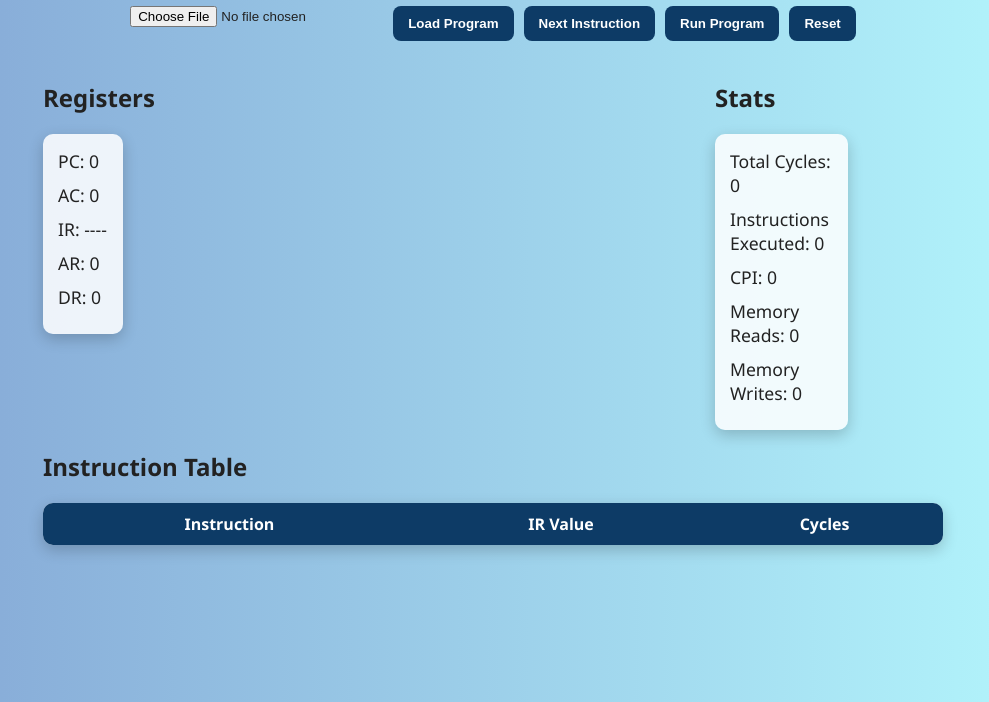
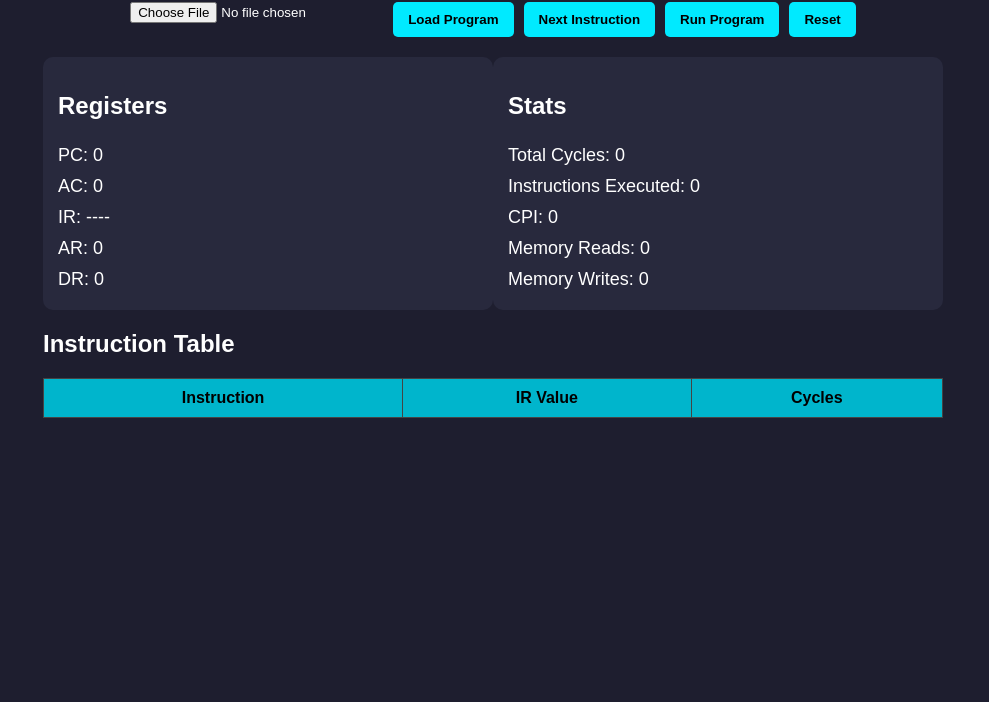
Before and after one commit to ShahadAlblooshi/cpu-simulator, a plain HTML site: page index.html in a window 1280 px wide. Shown: the part 98-800 px from the top of the page, without its empty margins (147-1136 px from the left). Drawn offline with Linux system fonts and the light colour scheme.

Commit message:
Update style.css

```diff
--- a/style.css
+++ b/style.css
@@ -1,7 +1,7 @@
 body {
-  font-family: 'Segoe UI', Tahoma, Geneva, Verdana, sans-serif;
-  background: linear-gradient(to right, #83a4d4, #b6fbff);
-  color: #222;
+  background: #1e1e2f;
+  color: white;
+  font-family: Arial, sans-serif;
   margin: 0;
   padding: 0;
 }
@@ -14,76 +14,60 @@ body {
 
 h1 {
   text-align: center;
-  margin-bottom: 20px;
-  color: #0d3b66;
+  color: #00eaff;
 }
 
 .controls {
   display: flex;
+  gap: 10px;
   justify-content: center;
-  gap: 10px;
   margin-bottom: 20px;
 }
 
-.controls button {
+button {
   padding: 10px 15px;
+  background: #00eaff;
   border: none;
-  border-radius: 8px;
-  background-color: #0d3b66;
-  color: white;
+  border-radius: 5px;
   cursor: pointer;
   font-weight: bold;
-  transition: 0.3s;
 }
 
-.controls button:hover {
-  background-color: #144d80;
+button:hover {
+  background: #00b5cc;
 }
 
 .dashboard {
   display: flex;
   justify-content: space-between;
   margin-bottom: 20px;
-  flex-wrap: wrap;
 }
 
-.registers, .stats {
-  background-color: rgba(255, 255, 255, 0.85);
+.panel {
+  width: 47%;
+  background: #28293d;
   padding: 15px;
   border-radius: 10px;
-  width: 45%;
-  box-shadow: 0px 5px 15px rgba(0,0,0,0.2);
 }
 
 .registers div, .stats div {
-  margin-bottom: 10px;
-  font-size: 1.1rem;
+  padding: 5px 0;
+  font-size: 18px;
 }
 
-#instrTable {
+table {
   width: 100%;
+  background: #2a2d43;
   border-collapse: collapse;
-  background-color: rgba(255,255,255,0.9);
-  border-radius: 10px;
-  overflow: hidden;
-  box-shadow: 0px 5px 15px rgba(0,0,0,0.2);
+  margin-top: 15px;
 }
 
-#instrTable th, #instrTable td {
+th, td {
   padding: 10px;
-  text-align: center;
+  border: 1px solid #444;
 }
 
-#instrTable th {
-  background-color: #0d3b66;
-  color: white;
+th {
+  background: #00b5cc;
+  color: black;
 }
-
-#instrTable tbody tr:nth-child(even) {
-  background-color: #f2f2f2;
-}
-
-#instrTable tbody tr.current {
-  background-color: #ffd700;
-  font-weight: bold;
-}
```
